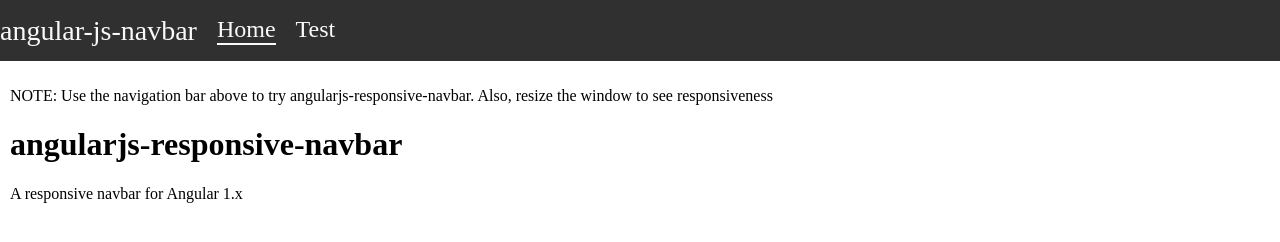
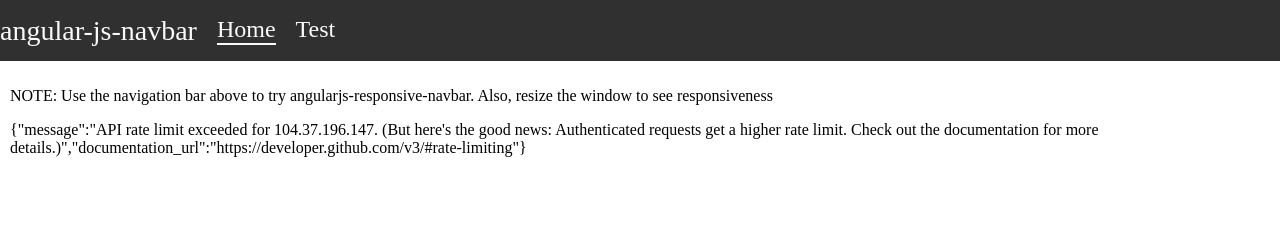
Before and after one commit to makashtekar/angularjs-sticky-navbar, a website with bundled scripts: page docs/index.html in a window 1280 px wide. Built offline with nearby package versions, Linux system fonts and the light colour scheme.

Commit message:
Finalizing scripts for development

```diff
--- a/docs/README.html
+++ b/docs/README.html
@@ -1,3 +1 @@
-<h1>
-<a id="user-content-angularjs-responsive-navbar" class="anchor" href="#angularjs-responsive-navbar" aria-hidden="true"><span aria-hidden="true" class="octicon octicon-link"></span></a>angularjs-responsive-navbar</h1>
-<p>A responsive navbar for Angular 1.x</p>
+{"message":"API rate limit exceeded for 104.37.196.147. (But here's the good news: Authenticated requests get a higher rate limit. Check out the documentation for more details.)","documentation_url":"https://developer.github.com/v3/#rate-limiting"}
```
Also changed, not shown: package.json (+8 -3 lines), 1 other file.
